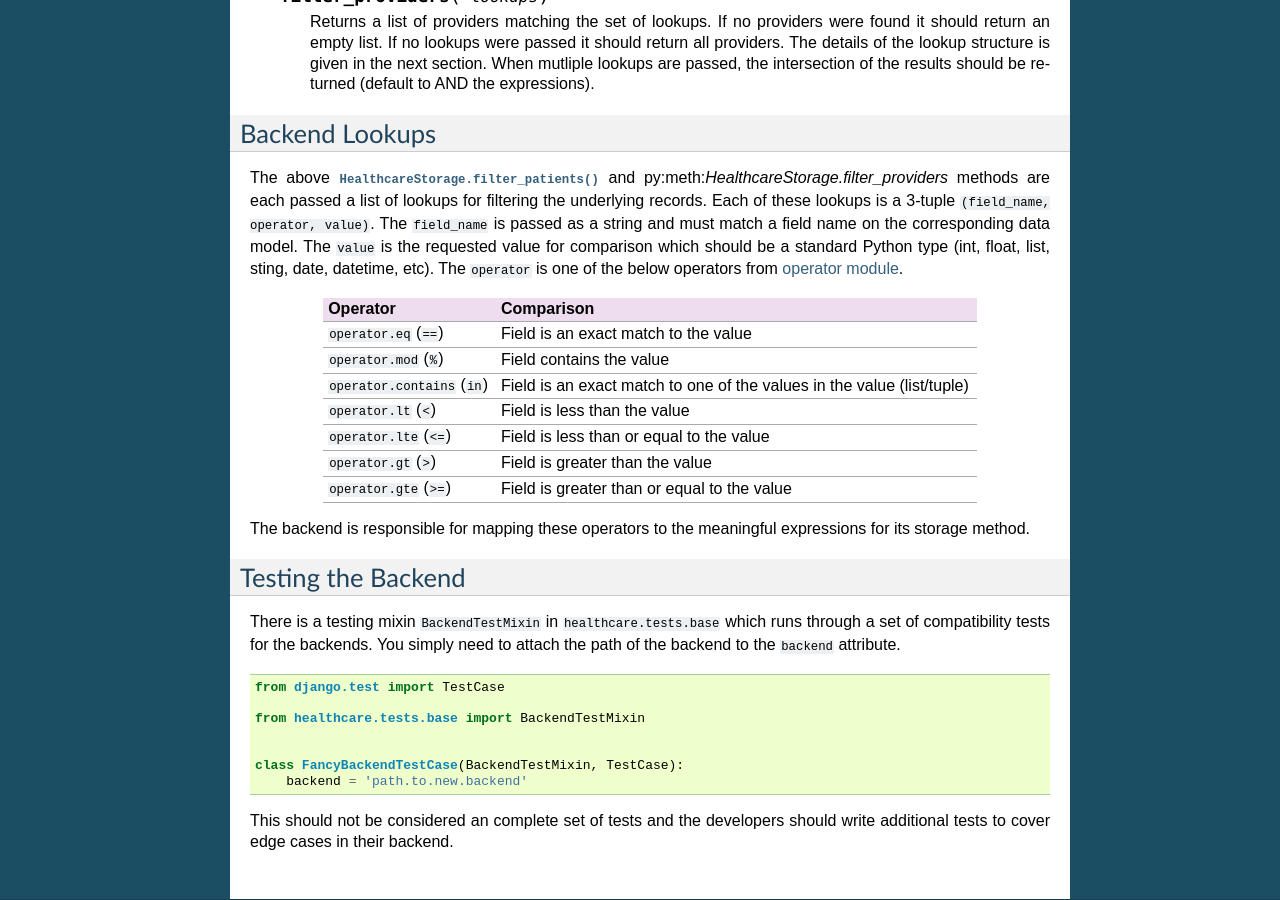
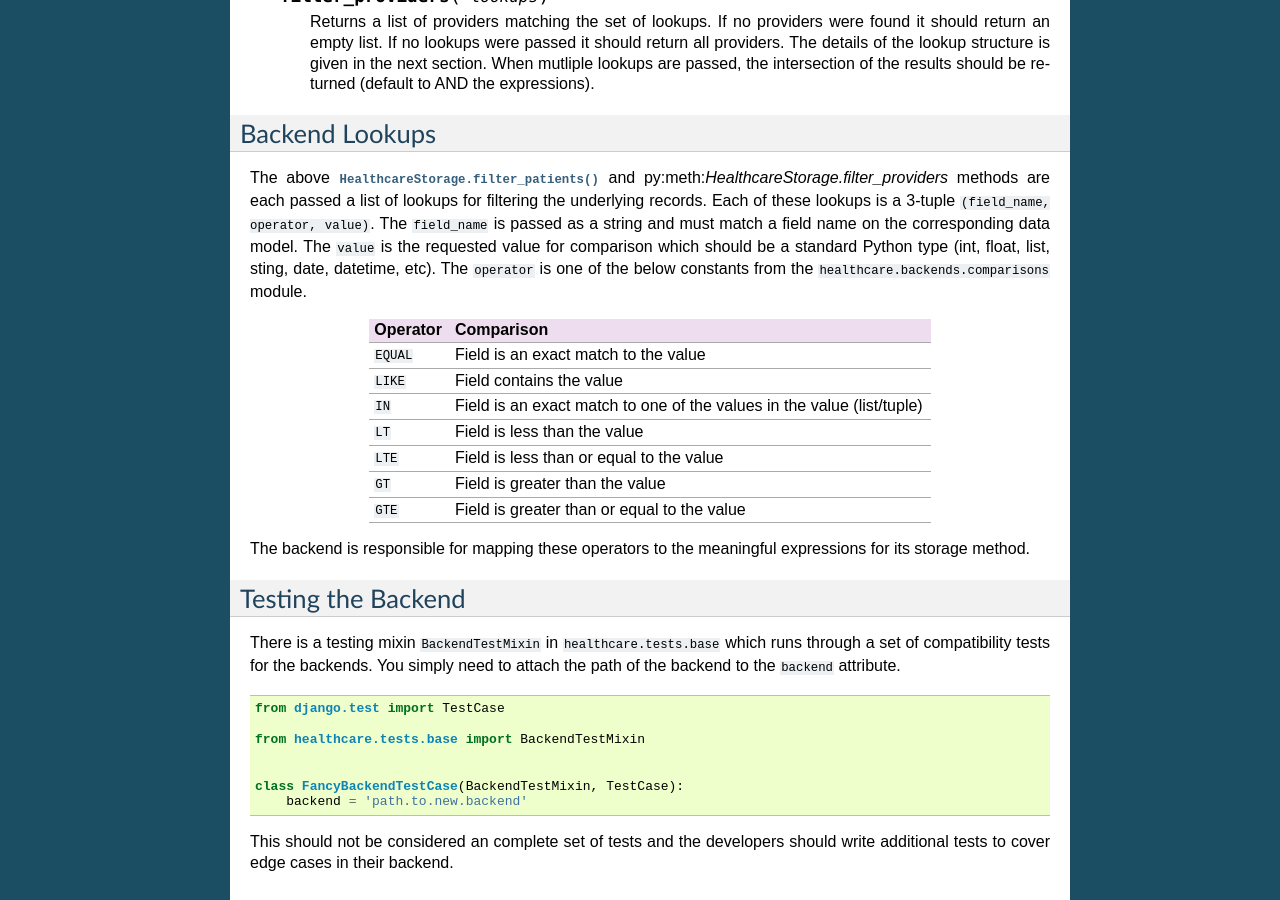
Before and after one commit to caktus/rapidsms-healthcare, a Sphinx documentation site: the page built from docs/backends.rst, in a window 1280 px wide and 900 px high, scrolled down 1275 px. Built offline with Sphinx 7.4.7, drawn with Linux system fonts in a browser that asks for light colours.

Commit message:
Don't use operator functions as constants.

```diff
--- a/docs/backends.rst
+++ b/docs/backends.rst
@@ -90,18 +90,18 @@ methods are each passed a list of lookups for filtering the underlying records.
 lookups is a 3-tuple ``(field_name, operator, value)``. The ``field_name`` is passed as a string
 and must match a field name on the corresponding data model. The ``value`` is the requested value for
 comparison which should be a standard Python type (int, float, list, sting, date, datetime, etc). The
-``operator`` is one of the below operators from `operator module <http://docs.python.org/2/library/operator.html>`_.
+``operator`` is one of the below constants from the ``healthcare.backends.comparisons`` module.
 
 ================================    ==============
 Operator                            Comparison
 ================================    ==============
-``operator.eq`` (``==``)            Field is an exact match to the value
-``operator.mod`` (``%``)            Field contains the value
-``operator.contains`` (``in``)      Field is an exact match to one of the values in the value (list/tuple)
-``operator.lt`` (``<``)             Field is less than the value
-``operator.lte`` (``<=``)           Field is less than or equal to the value
-``operator.gt`` (``>``)             Field is greater than the value
-``operator.gte`` (``>=``)           Field is greater than or equal to the value
+``EQUAL``                           Field is an exact match to the value
+``LIKE``                            Field contains the value
+``IN``                              Field is an exact match to one of the values in the value (list/tuple)
+``LT``                              Field is less than the value
+``LTE``                             Field is less than or equal to the value
+``GT``                              Field is greater than the value
+``GTE``                             Field is greater than or equal to the value
 ================================    ==============
 
 The backend is responsible for mapping these operators to the meaningful expressions for its
```
Also changed, not shown: 2 other files.
